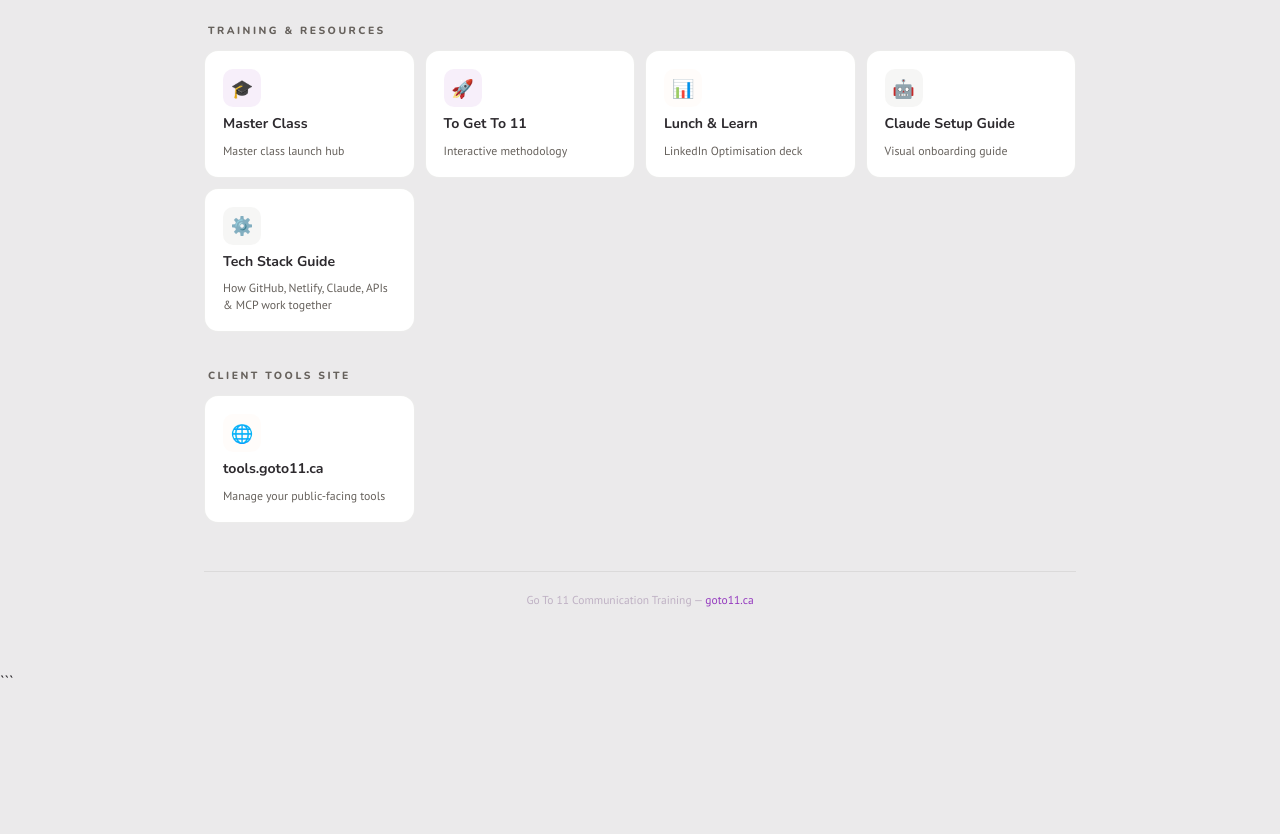
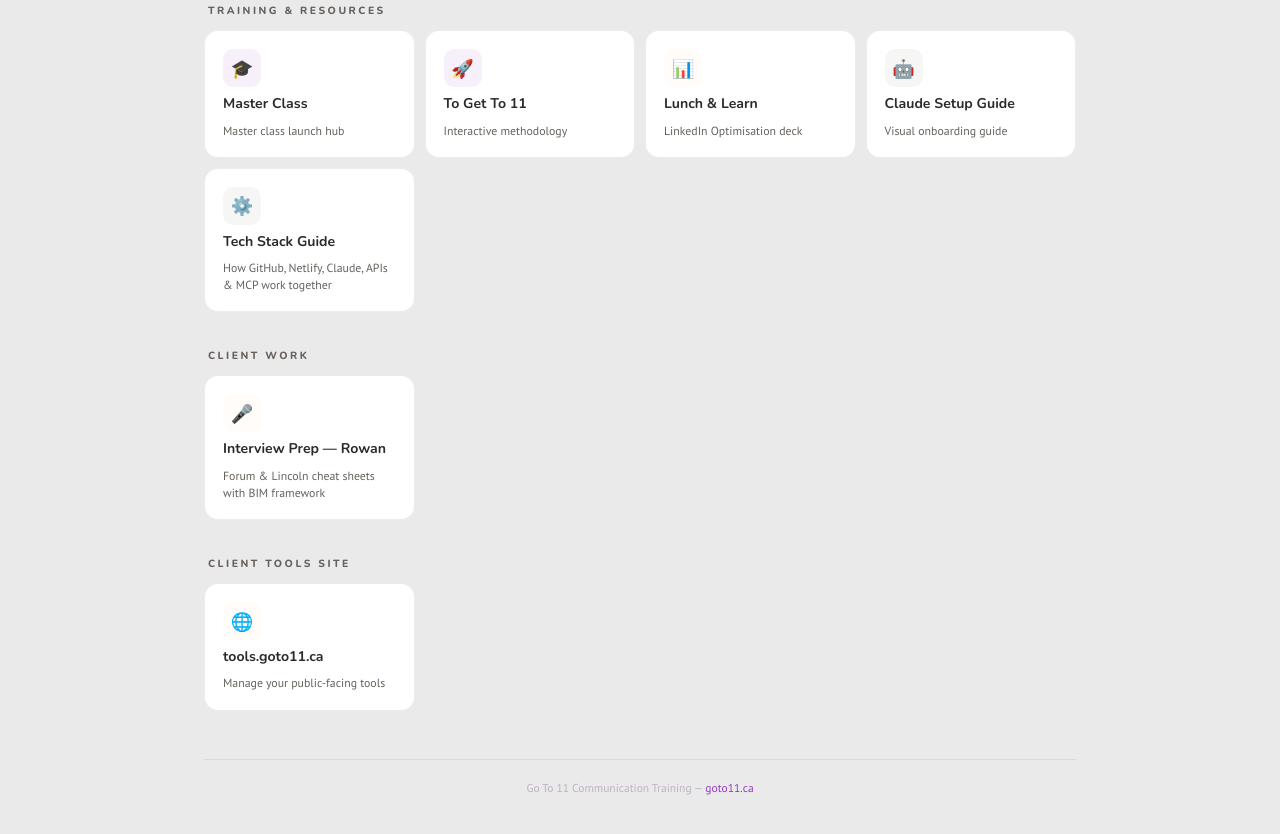
Before and after one commit to kennygoto11/goto11-tools, a website: page index.html in a window 1280 px wide. Shown: the part 580-1414 px from the top of the page. Before the commit the page ends 1271 px from the top, so only its background shows below. Drawn offline with nearby package versions, Linux system fonts and the light colour scheme.

Commit message:
Update index.html

````diff
--- a/index.html
+++ b/index.html
@@ -1,4 +1,3 @@
-```html
 <!DOCTYPE html>
 <html lang="en">
 <head>
@@ -140,6 +139,17 @@
   </div>
 
   <div class="section">
+    <div class="section-label">Client Work</div>
+    <div class="grid">
+      <a class="card" href="/interview-prep.html" target="_blank">
+        <div class="card-icon sand">🎤</div>
+        <div class="card-title">Interview Prep — Rowan</div>
+        <div class="card-desc">Forum & Lincoln cheat sheets with BIM framework</div>
+      </a>
+    </div>
+  </div>
+
+  <div class="section">
     <div class="section-label">Client Tools Site</div>
     <div class="grid">
       <a class="card" href="https://tools.goto11.ca" target="_blank">
@@ -156,4 +166,3 @@
 </div>
 </body>
 </html>
-```
````
